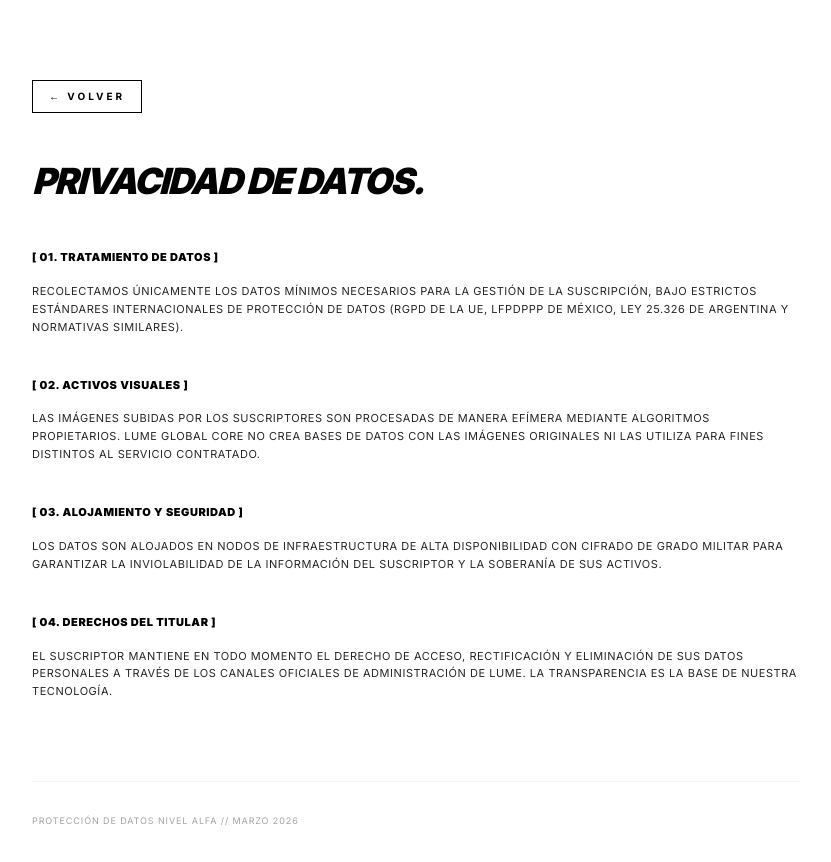
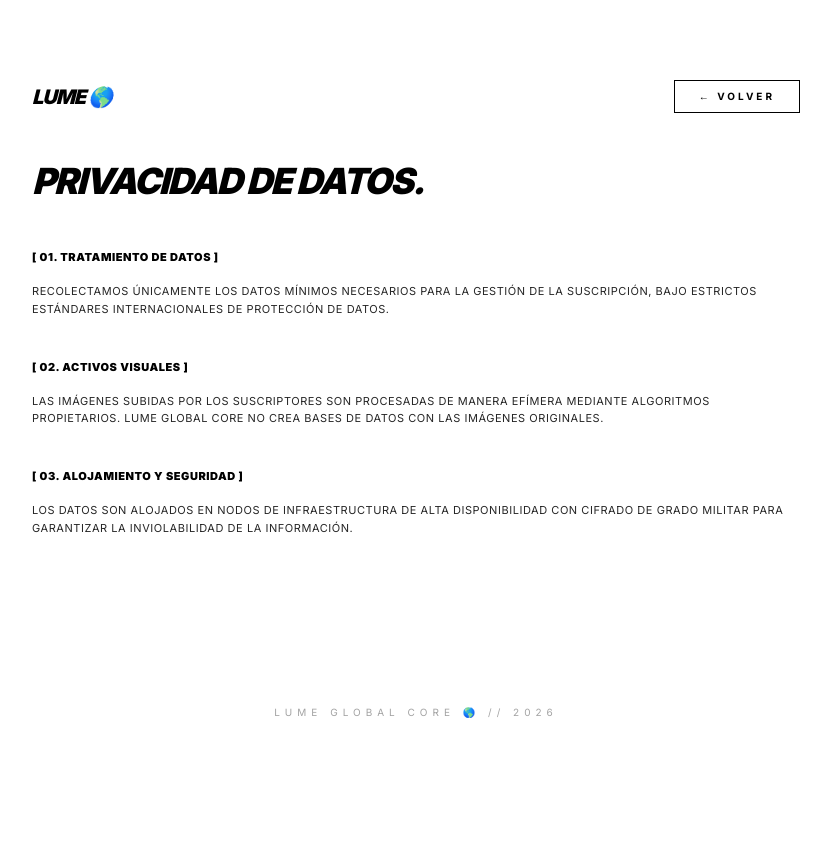
Before and after one commit to lumeglobal10-prog/lume-global-core, a Next.js app: page /privacy in a window 1280 px wide. Shown: the top 862 px of the page, without its empty margins (224-1055 px from the left). After the commit the page ends 800 px from the top, so only its background shows below. Built offline with nearby package versions, Linux system fonts and the light colour scheme.

Commit message:
Update page.tsx

```diff
--- a/app/privacy/page.tsx
+++ b/app/privacy/page.tsx
@@ -1,43 +1,54 @@
+'use client';
+
 import Link from 'next/link';
+import { useSearchParams } from 'next/navigation';
 
 export default function PrivacyPage() {
+  const searchParams = useSearchParams();
+  const from = searchParams.get('from');
+  const backPath = from === 'checkout' ? '/checkout' : '/';
+
   return (
-    <main className="min-h-screen bg-white text-black font-sans p-8 md:p-20">
-      <div className="max-w-3xl mx-auto">
-        <Link href="/">
-          <button className="text-[10px] font-bold tracking-[0.3em] uppercase mb-12 border border-black px-4 py-2 hover:bg-black hover:text-white transition-all">
-            ← Volver
-          </button>
-        </Link>
+    <main className="min-h-screen bg-white text-black font-sans p-8 md:p-20 flex flex-col justify-between">
+      <div className="max-w-3xl mx-auto w-full">
+        {/* NAVEGACIÓN SUPERIOR: LOGO Y RETORNO DINÁMICO */}
+        <nav className="flex justify-between items-center w-full mb-12">
+          <div className="text-xl font-black tracking-tighter italic">
+            LUME 🌎
+          </div>
+          <Link href={backPath}>
+            <button className="text-[10px] font-bold tracking-[0.3em] uppercase border border-black px-6 py-2 hover:bg-black hover:text-white transition-all">
+              ← VOLVER
+            </button>
+          </Link>
+        </nav>
 
         <h1 className="text-4xl font-black uppercase tracking-tighter mb-12 italic">Privacidad de Datos.</h1>
 
         <div className="space-y-10 text-[11px] leading-relaxed font-mono uppercase tracking-wider text-neutral-800">
           <section>
             <h2 className="font-black text-black mb-4">[ 01. TRATAMIENTO DE DATOS ]</h2>
-            <p>Recolectamos únicamente los datos mínimos necesarios para la gestión de la suscripción, bajo estrictos estándares internacionales de protección de datos (RGPD de la UE, LFPDPPP de México, Ley 25.326 de Argentina y normativas similares).</p>
+            <p>Recolectamos únicamente los datos mínimos necesarios para la gestión de la suscripción, bajo estrictos estándares internacionales de protección de datos.</p>
           </section>
 
           <section>
             <h2 className="font-black text-black mb-4">[ 02. ACTIVOS VISUALES ]</h2>
-            <p>Las imágenes subidas por los suscriptores son procesadas de manera efímera mediante algoritmos propietarios. Lume Global Core no crea bases de datos con las imágenes originales ni las utiliza para fines distintos al servicio contratado.</p>
+            <p>Las imágenes subidas por los suscriptores son procesadas de manera efímera mediante algoritmos propietarios. Lume Global Core no crea bases de datos con las imágenes originales.</p>
           </section>
 
           <section>
             <h2 className="font-black text-black mb-4">[ 03. ALOJAMIENTO Y SEGURIDAD ]</h2>
-            <p>Los datos son alojados en nodos de infraestructura de alta disponibilidad con cifrado de grado militar para garantizar la inviolabilidad de la información del suscriptor y la soberanía de sus activos.</p>
-          </section>
-
-          <section>
-            <h2 className="font-black text-black mb-4">[ 04. DERECHOS DEL TITULAR ]</h2>
-            <p>El suscriptor mantiene en todo momento el derecho de acceso, rectificación y eliminación de sus datos personales a través de los canales oficiales de administración de Lume. La transparencia es la base de nuestra tecnología.</p>
+            <p>Los datos son alojados en nodos de infraestructura de alta disponibilidad con cifrado de grado militar para garantizar la inviolabilidad de la información.</p>
           </section>
         </div>
+      </div>
 
-        <footer className="mt-20 pt-8 border-t border-neutral-100 text-[9px] text-neutral-400 font-mono tracking-widest">
-          PROTECCIÓN DE DATOS NIVEL ALFA // MARZO 2026
-        </footer>
-      </div>
+      {/* FOOTER UNIFICADO */}
+      <footer className="flex flex-col items-center space-y-6 pt-20">
+        <div className="text-[10px] font-mono tracking-[0.5em] text-neutral-400 uppercase">
+          LUME GLOBAL CORE 🌎 // 2026
+        </div>
+      </footer>
     </main>
   );
 }
```
